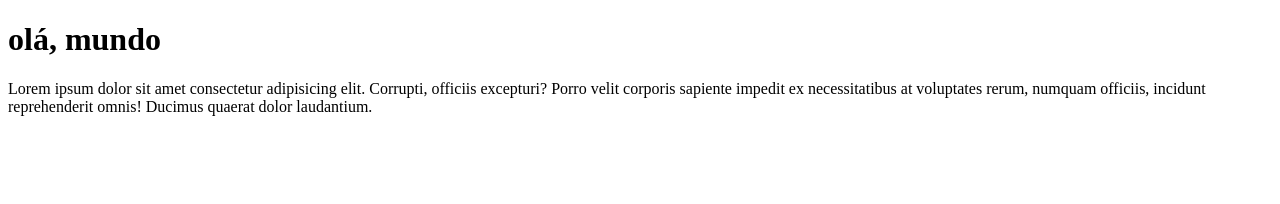
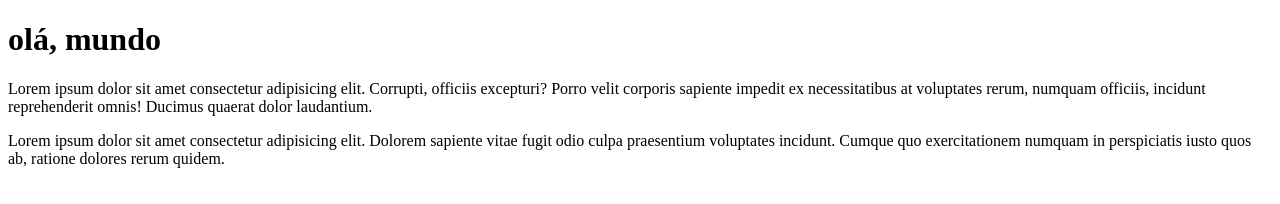
Before and after one commit to MJonathanSaldanha/Ola-Mundo-, a plain HTML site: page site-exemplo/index.html in a window 1280 px wide. Drawn offline with Linux system fonts and the light colour scheme.

Commit message:
adicionei um paragrafo

```diff
--- a/site-exemplo/index.html
+++ b/site-exemplo/index.html
@@ -8,5 +8,6 @@
 <body>
     <h1>olá, mundo</h1>
     <p>Lorem ipsum dolor sit amet consectetur adipisicing elit. Corrupti, officiis excepturi? Porro velit corporis sapiente impedit ex necessitatibus at voluptates rerum, numquam officiis, incidunt reprehenderit omnis! Ducimus quaerat dolor laudantium.</p>
+    <p>Lorem ipsum dolor sit amet consectetur adipisicing elit. Dolorem sapiente vitae fugit odio culpa praesentium voluptates incidunt. Cumque quo exercitationem numquam in perspiciatis iusto quos ab, ratione dolores rerum quidem.</p>
 </body>
 </html>
```
